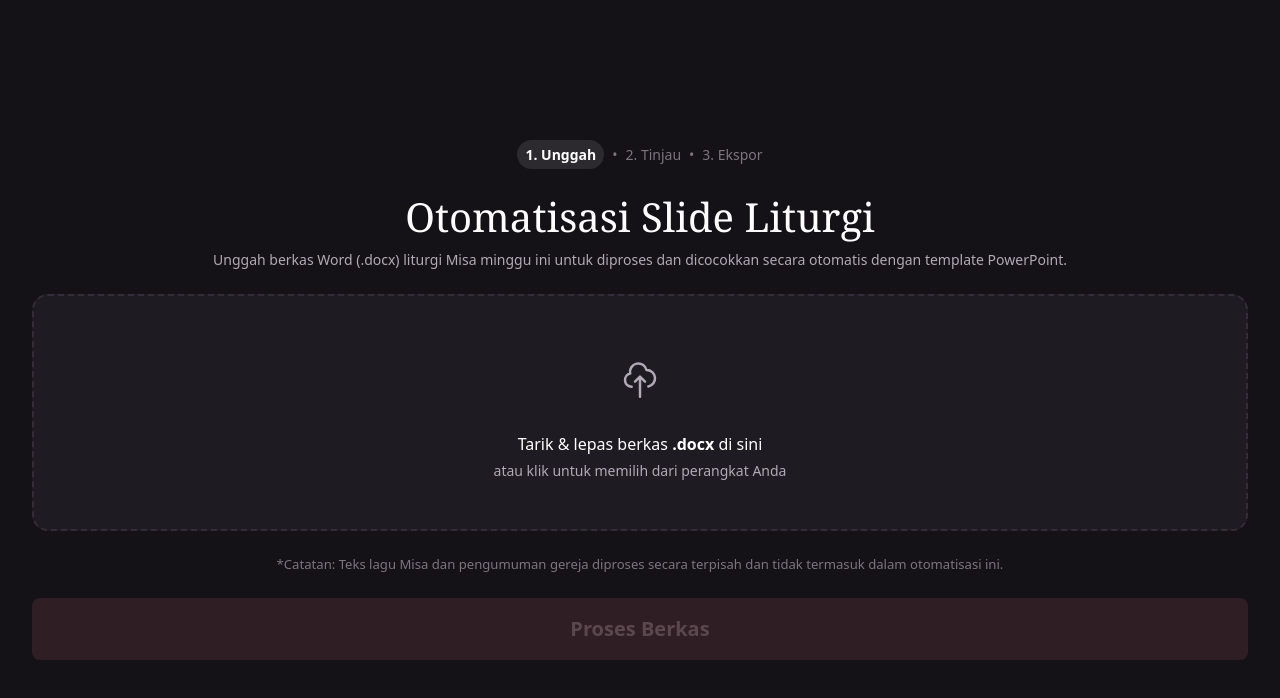
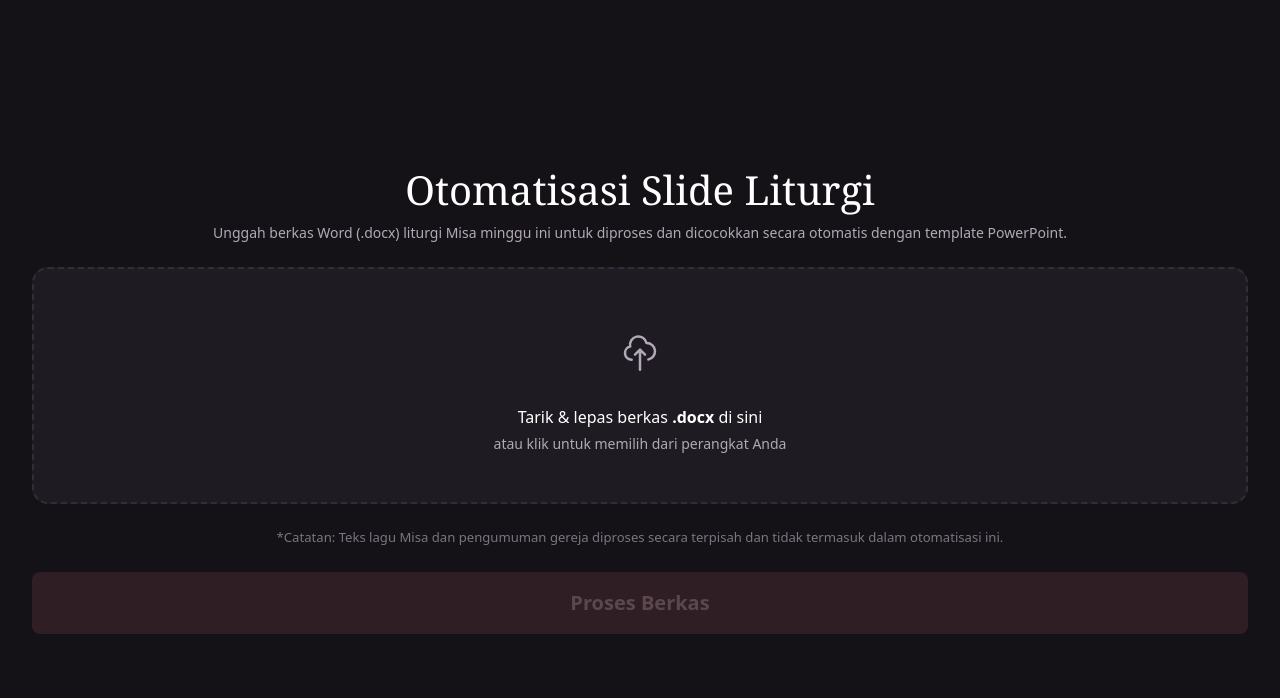
Before and after one commit to JasonEvan/Mikael-PPT-Maker, a Next.js app: page / in a window 1280 px wide. Shown: the top 698 px of the page. Built offline with nearby package versions, Linux system fonts and the light colour scheme.

Commit message:
style: remove unused component

```diff
--- a/app/components/WordUpload.tsx
+++ b/app/components/WordUpload.tsx
@@ -91,15 +91,6 @@ export default function WordUpload({ onFileConfirmed }: WordUploadProps) {
 
   return (
     <div className="w-100 max-w-lg mx-auto px-3 py-4">
-      {/* Step Indicator */}
-      <nav aria-label="Langkah Pemrosesan" className="d-flex align-items-center justify-content-center gap-2 mb-4 small">
-        <span className="fw-bold text-white px-2 py-1 bg-white bg-opacity-10 rounded-pill">1. Unggah</span>
-        <span className="text-muted-custom">•</span>
-        <span className="text-muted-custom">2. Tinjau</span>
-        <span className="text-muted-custom">•</span>
-        <span className="text-muted-custom">3. Ekspor</span>
-      </nav>
-
       {/* Main Title & Context */}
       <div className="text-center mb-4">
         <h1 className="font-serif display-6 text-white mb-2 fw-normal">
```
